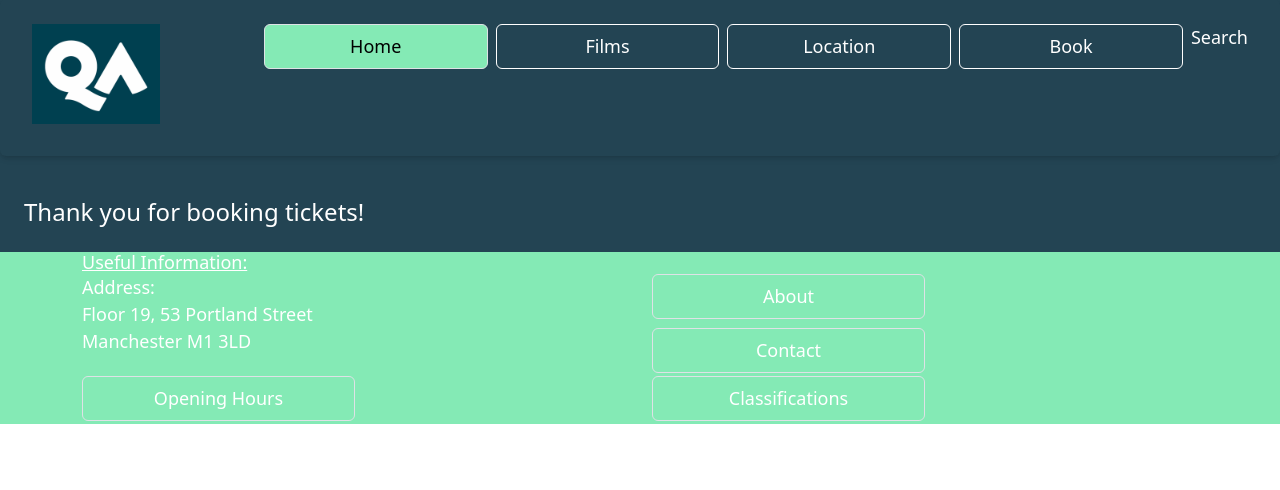
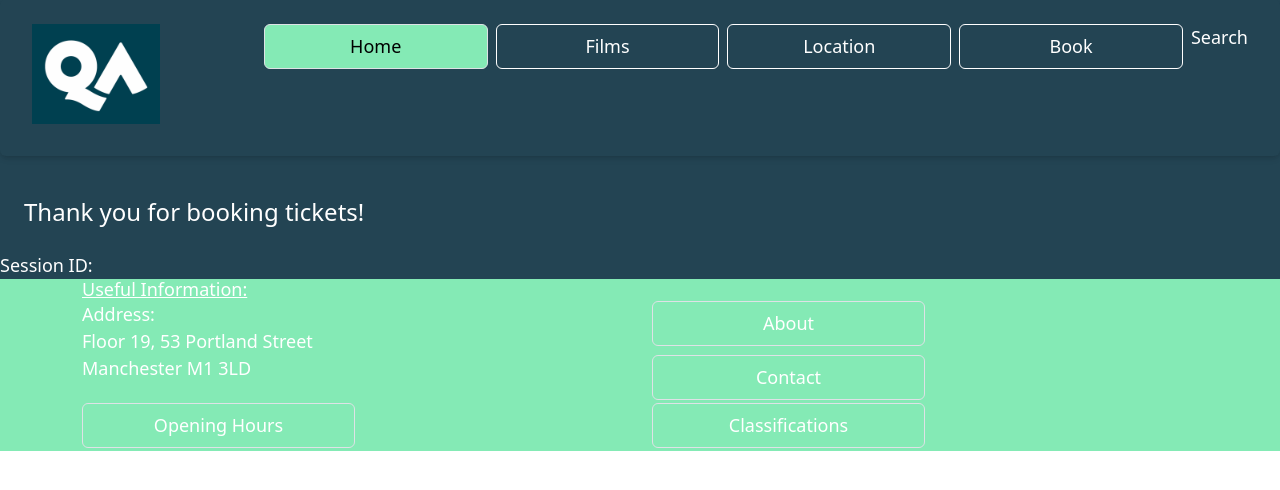
Before and after one commit to rcbcastillo/QA-Cinema, a React (Create React App) app in the folder frontend/: page /payment-success in a window 1280 px wide. Shown: the top 490 px of the page. Built offline with nearby package versions, Linux system fonts and the light colour scheme.

Commit message:
Query param fetch logic

```diff
--- a/frontend/src/Components/PaymentSuccess.jsx
+++ b/frontend/src/Components/PaymentSuccess.jsx
@@ -1,11 +1,16 @@
 import React from 'react'
 
 const PaymentSuccess = () => {
-  return (
-    <div>
-      <h1 className='custom-header'>Thank you for booking tickets!</h1>
-    </div>
-  )
+
+    const queryParameters = new URLSearchParams(window.location.search);
+    let sessionId = queryParameters.get("session_id");
+
+    return (
+      <div>
+        <h1 className='custom-header'>Thank you for booking tickets!</h1>
+        <p>Session ID: {sessionId}</p>
+      </div>
+    )
 }
 
 export default PaymentSuccess
```
